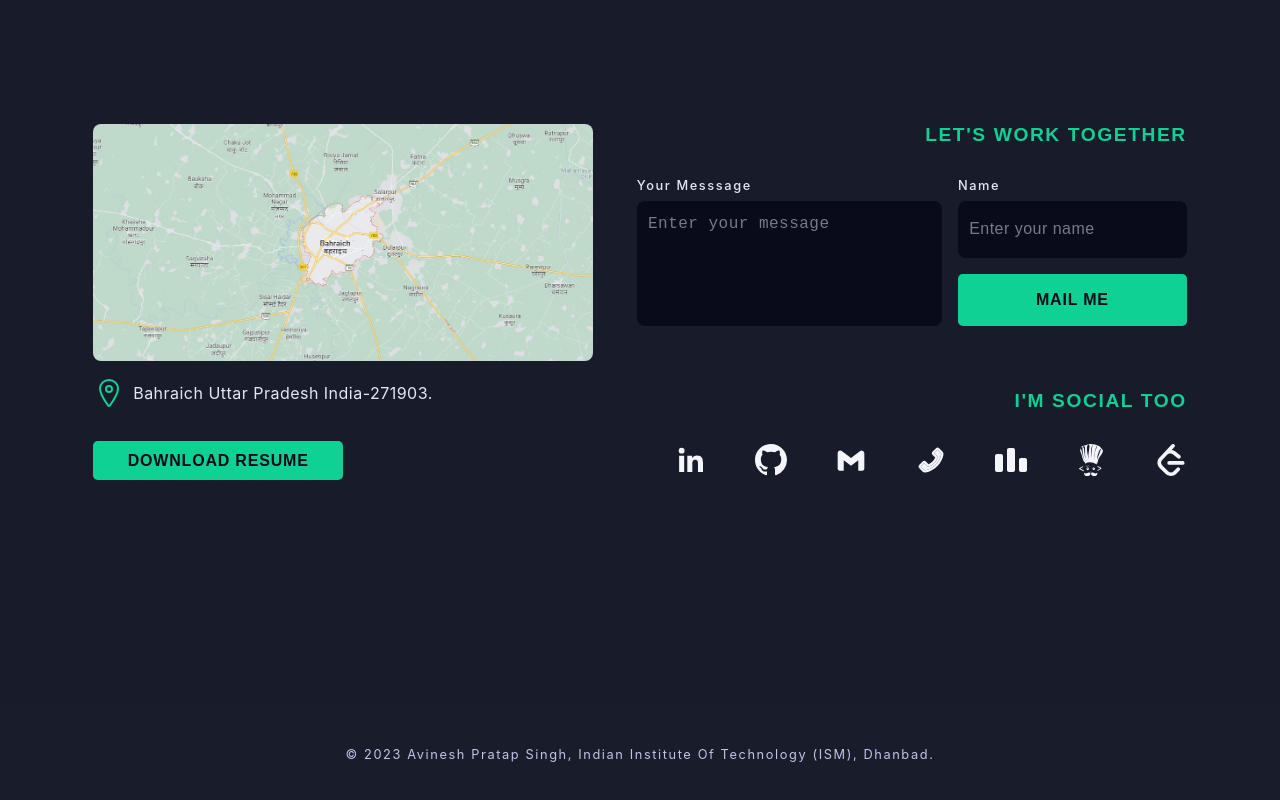
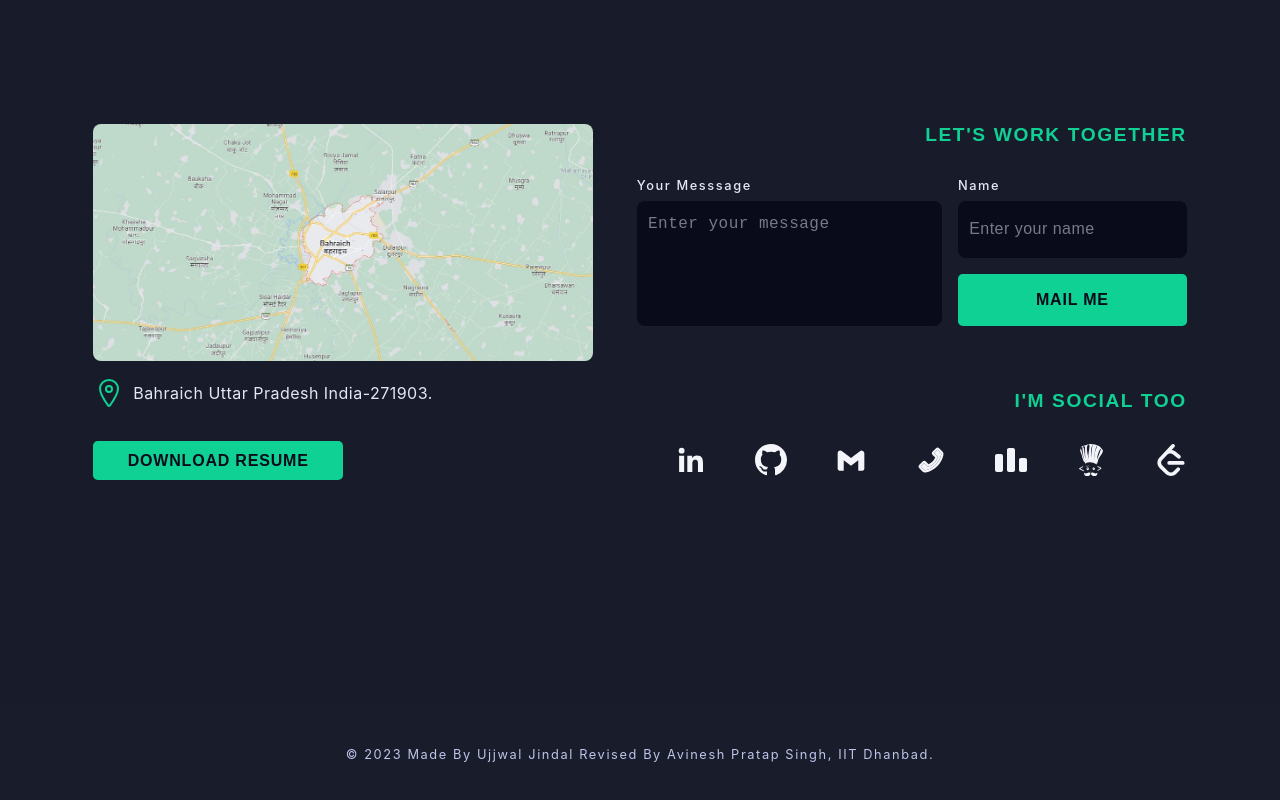
Before and after one commit to pratapavinesh/avineshportfolio-v1, a React (Create React App) app: page / in a window 1280 px wide. Shown: the part 2127-2927 px from the top of the page. Built offline with nearby package versions, Linux system fonts and the light colour scheme.

Commit message:
Changes footer section

```diff
--- a/src/Components/Footer/Footer.jsx
+++ b/src/Components/Footer/Footer.jsx
@@ -6,7 +6,7 @@ const Footer = () => {
     <div className={styles.footer}>
       <div className={styles.copyright}>
         <p>
-          © 2023 Avinesh Pratap Singh, Indian Institute of Technology (ISM), Dhanbad.
+          © 2023 Made By Ujjwal Jindal Revised by Avinesh Pratap Singh, IIT Dhanbad.
         </p>
       </div>
     </div>
```
Also changed, not shown: 18 other files (tests, documents, lock files or other folders).
